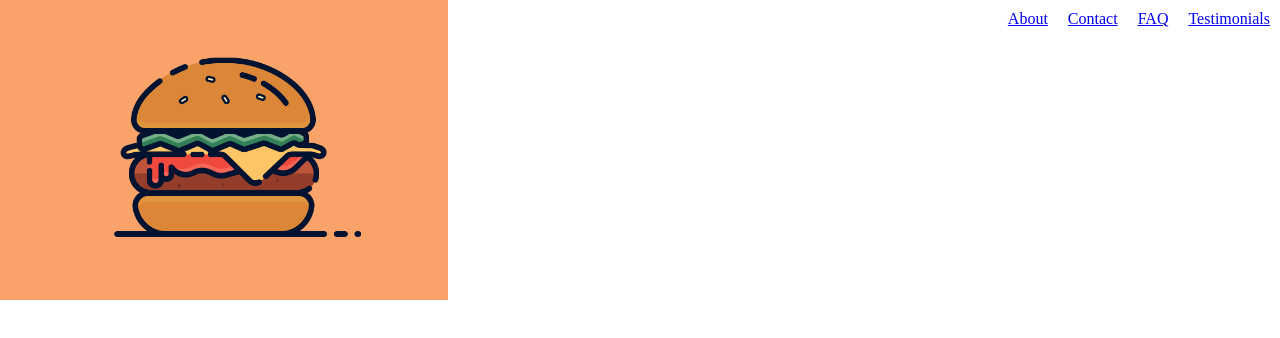
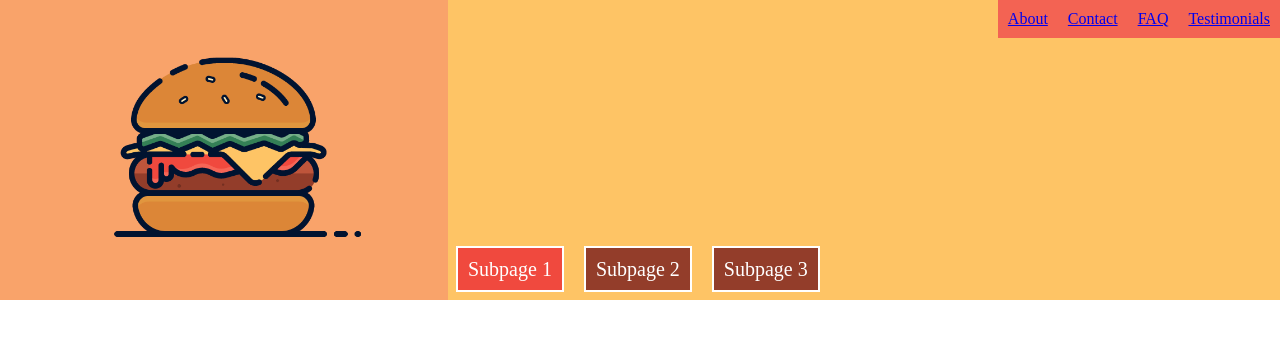
Before and after one commit to Celinefassone/newproject, a plain HTML site: page newproject/index.html in a window 1280 px wide. Drawn offline with Linux system fonts and the light colour scheme.

Commit message:
updated new project

```diff
--- a/newproject/index.html
+++ b/newproject/index.html
@@ -32,8 +32,11 @@
               <a href="#" class="header--content-link">Testimonials</a>
             </li>
           </ul>
-
-          <!-- here -->
+        </div>
+        <div class="header--content-subpage">
+          <div class="header--content-subpage-tab active">Subpage 1</div>
+          <div class="header--content-subpage-tab">Subpage 2</div>
+          <div class="header--content-subpage-tab">Subpage 3</div>
         </div>
       </div>
     </header>
--- a/newproject/style.css
+++ b/newproject/style.css
@@ -5,11 +5,12 @@
 } */
 
 body {
-  margin: 0
+  margin: 0;
 }
 
 .header {
   height: 300px;
+  background-color: rgb(254, 196, 101);
 }
 
 .header--image {
@@ -30,7 +31,8 @@ body {
   float: left;
 }
 
-.header--content-inner {}
+.header--content-inner {
+}
 .header--content-link {
   display: block;
   padding: 10px;
@@ -47,10 +49,35 @@ body {
   list-style: none;
   clear: both;
   float: right;
+  background-color: #f36353;
+  color: white;
 }
 
 .header--content-list-item {
   float: left;
+}
+
+.header--content-subpage {
+  display: none;
+  float: left;
+  margin-top: 220px;
+  clear: both;
+}
+
+.header--content-subpage-tab {
+  display: inline;
+  outline: white;
+  outline-style: solid;
+  outline-width: 2px;
+  font-size: 20px;
+  background-color: rgb(147, 61, 42);
+  color: white;
+  margin: 10px;
+  padding: 10px;
+}
+
+.active {
+  background-color: #f0493e;
 }
 
 /* Mobile styles */
@@ -59,4 +86,7 @@ body {
   .header--content-list {
     display: block;
   }
+  .header--content-subpage {
+    display: block;
+  }
 }
```
